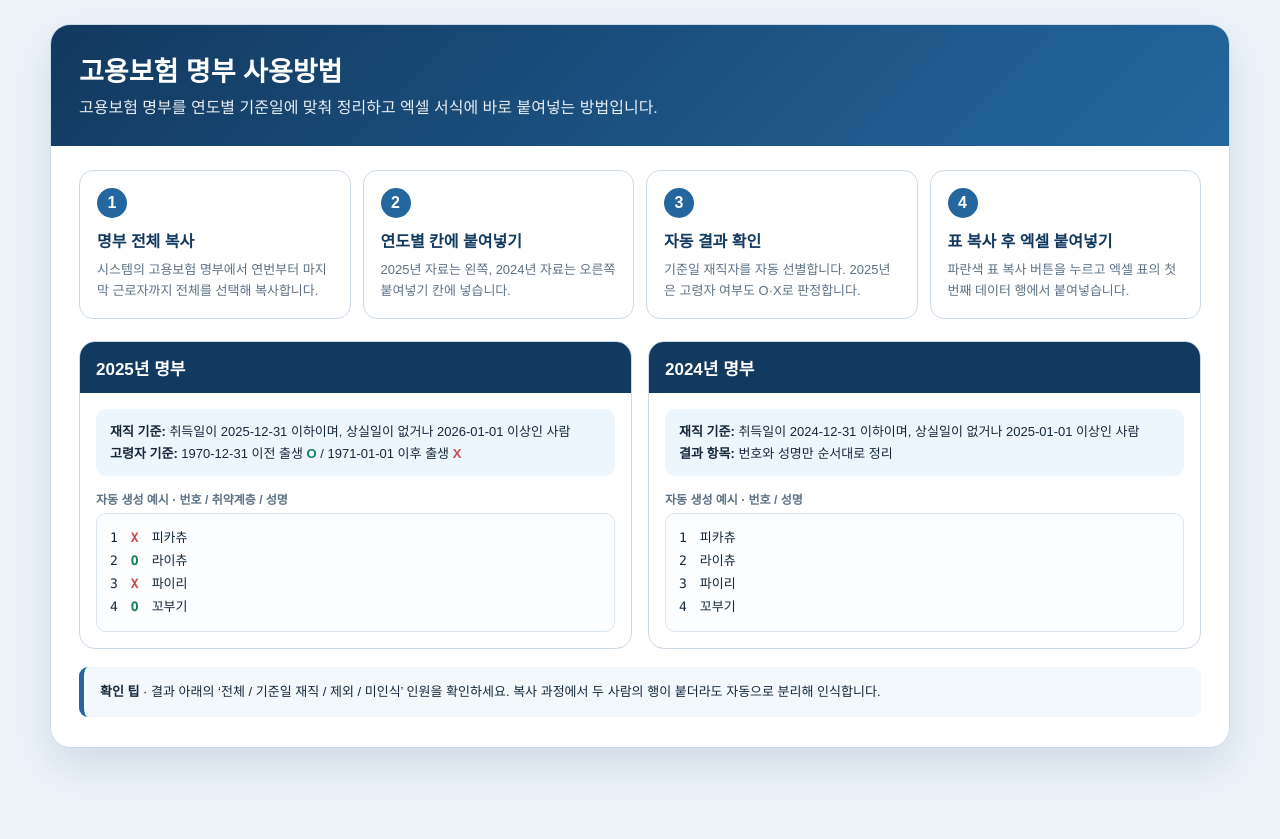
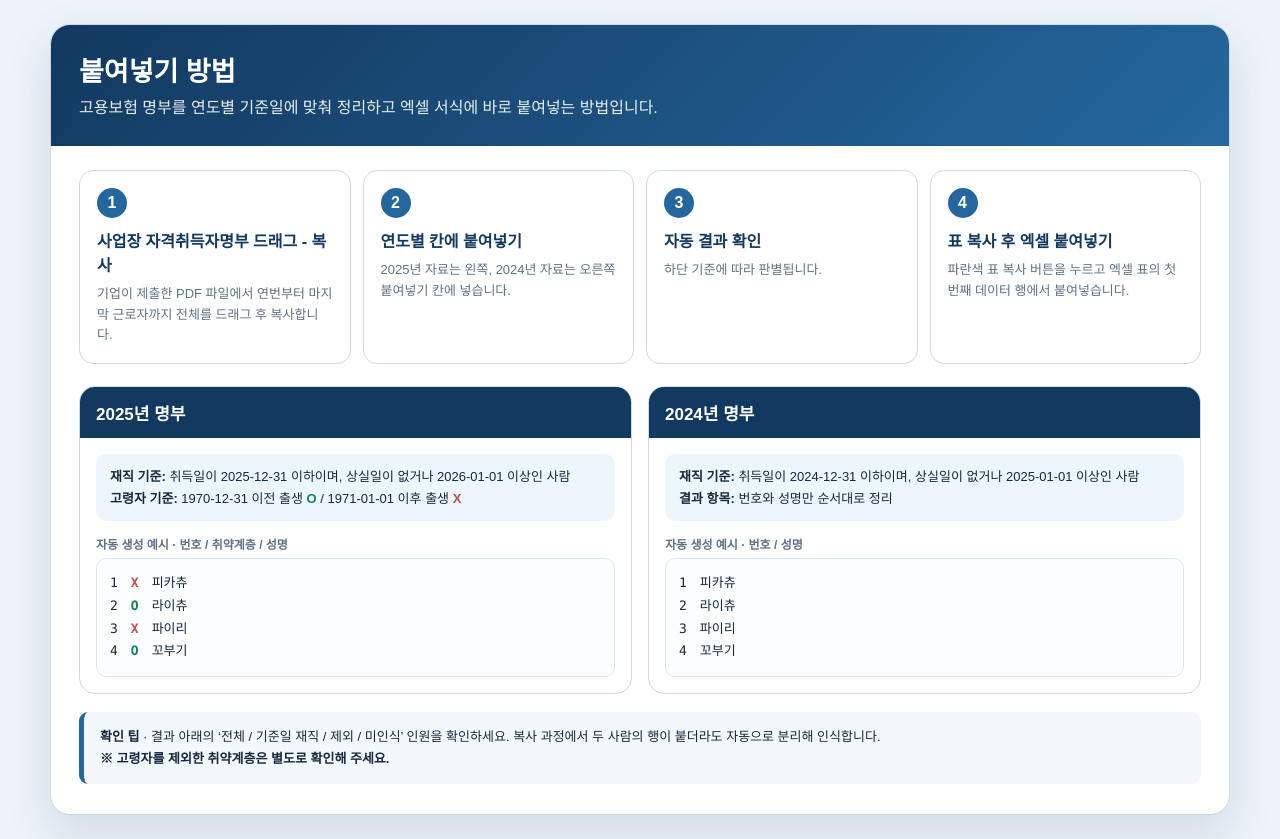
Before and after one commit to imprompttus/svi, a plain HTML site: page assets/employment-roster-guide.html in a window 1280 px wide. Before the commit the page ends 800 px from the top, so only its background shows below. Drawn offline with Linux system fonts and the light colour scheme.

Commit message:
Revise employment roster guide wording

```diff
--- a/assets/employment-roster-guide.html
+++ b/assets/employment-roster-guide.html
@@ -3,7 +3,7 @@
 <head>
   <meta charset="utf-8">
   <meta name="viewport" content="width=device-width,initial-scale=1">
-  <title>고용보험 명부 사용방법</title>
+  <title>붙여넣기 방법</title>
   <style>
     :root{--navy:#12395f;--blue:#24679e;--pale:#eef6fd;--line:#ccdae8;--ink:#15283c;--muted:#5e7287;--green:#13845b;--red:#c44d52}
     *{box-sizing:border-box}
@@ -32,14 +32,14 @@
 <body>
   <div class="page">
     <header>
-      <h1>고용보험 명부 사용방법</h1>
+      <h1>붙여넣기 방법</h1>
       <p>고용보험 명부를 연도별 기준일에 맞춰 정리하고 엑셀 서식에 바로 붙여넣는 방법입니다.</p>
     </header>
     <main>
       <section class="steps" aria-label="사용 순서">
-        <article class="step"><span class="num">1</span><h2>명부 전체 복사</h2><p>시스템의 고용보험 명부에서 연번부터 마지막 근로자까지 전체를 선택해 복사합니다.</p></article>
+        <article class="step"><span class="num">1</span><h2>사업장 자격취득자명부 드래그 - 복사</h2><p>기업이 제출한 PDF 파일에서 연번부터 마지막 근로자까지 전체를 드래그 후 복사합니다.</p></article>
         <article class="step"><span class="num">2</span><h2>연도별 칸에 붙여넣기</h2><p>2025년 자료는 왼쪽, 2024년 자료는 오른쪽 붙여넣기 칸에 넣습니다.</p></article>
-        <article class="step"><span class="num">3</span><h2>자동 결과 확인</h2><p>기준일 재직자를 자동 선별합니다. 2025년은 고령자 여부도 O·X로 판정합니다.</p></article>
+        <article class="step"><span class="num">3</span><h2>자동 결과 확인</h2><p>하단 기준에 따라 판별됩니다.</p></article>
         <article class="step"><span class="num">4</span><h2>표 복사 후 엑셀 붙여넣기</h2><p>파란색 표 복사 버튼을 누르고 엑셀 표의 첫 번째 데이터 행에서 붙여넣습니다.</p></article>
       </section>
       <section class="years">
@@ -60,7 +60,7 @@
           </div>
         </article>
       </section>
-      <div class="tip"><b>확인 팁</b> · 결과 아래의 ‘전체 / 기준일 재직 / 제외 / 미인식’ 인원을 확인하세요. 복사 과정에서 두 사람의 행이 붙더라도 자동으로 분리해 인식합니다.</div>
+      <div class="tip"><b>확인 팁</b> · 결과 아래의 ‘전체 / 기준일 재직 / 제외 / 미인식’ 인원을 확인하세요. 복사 과정에서 두 사람의 행이 붙더라도 자동으로 분리해 인식합니다.<br><b>※ 고령자를 제외한 취약계층은 별도로 확인해 주세요.</b></div>
     </main>
   </div>
 </body>
```
